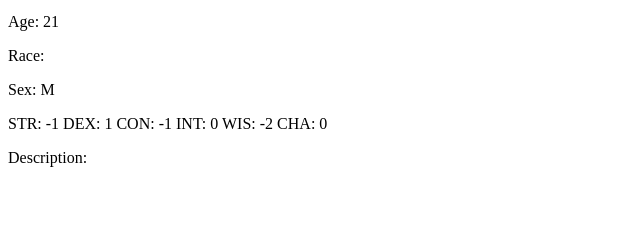
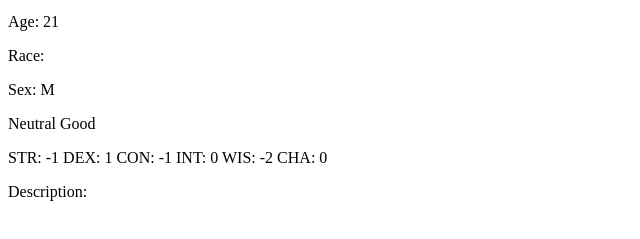
Before and after one commit to elb-dev/javascript-dnd-npc-gen, a plain HTML site: page index.html in a window 1280 px wide. Shown: the part 101-340 px from the top of the page, without its empty margins (0-640 px from the left). Drawn offline with Linux system fonts and the light colour scheme.

Commit message:
Adds NPC alignment

```diff
--- a/index.html
+++ b/index.html
@@ -40,6 +40,18 @@
 			return s[iRandomRange(0,1)];
 		}
 		document.getElementById("sex").innerHTML = "Sex: " + sex();
+		//Alignment
+		var alignGNE = ["Good","Neutral","Evil"];
+		var alignLNC = ["Lawful","Neutral","Chaotic"];
+		var alignGNEChoice = iRandomRange(0,2);
+		var alignLNCChoice = iRandomRange(0,2);
+		var alignment;
+		if(alignLNCChoice == 1 && alignGNEChoice == 1){
+			alignment = "True Neutral";
+		} else {
+			alignment = alignLNC[alignLNCChoice] + " " + alignGNE[alignGNEChoice];
+		}
+		document.getElementById("alignment").innerHTML = alignment;
 		//Stats
 		var statStrength = diceRoll(3,6);
 		statStrength = statModCalc(statStrength);
```
